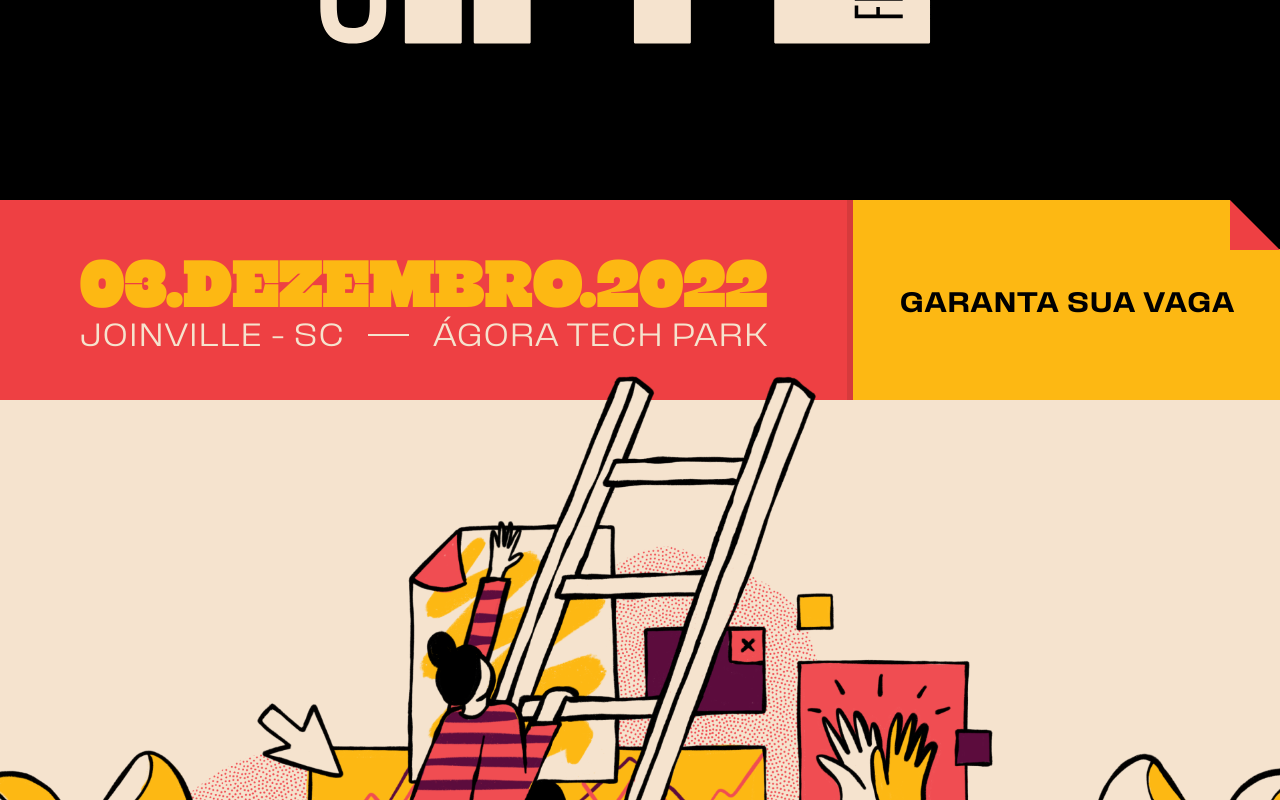
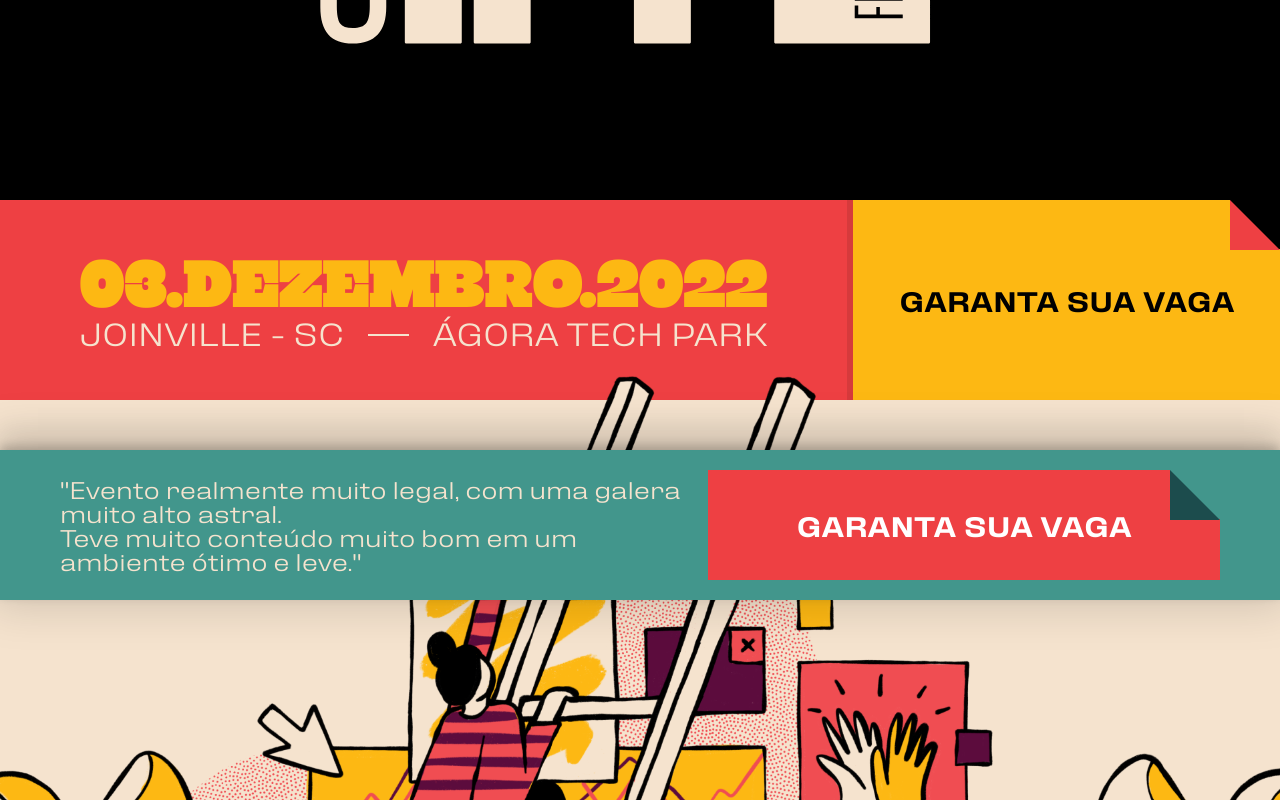
Before and after one commit to gabrnunes/shift-2022, a Next.js app: page / in a window 1280 px wide. Shown: the part 400-1200 px from the top of the page. Built offline with nearby package versions, Linux system fonts and the light colour scheme.

Commit message:
feat: floating banner inscreva-se

```diff
--- a/pages/index.tsx
+++ b/pages/index.tsx
@@ -9,6 +9,7 @@ import Intro from "@components/intro/Intro";
 import Sponsors from "@components/sponsors/Sponsors";
 import Schedule from "@components/schedule/Schedule";
 import Workshops from "@components/workshops/Workshops";
+import Floating from "@components/floating/Floating";
 
 export default function IndexController() {
     return (
@@ -34,6 +35,7 @@ export default function IndexController() {
                 <link rel="shortcut icon" href="/favicon.ico" />
                 <meta property="og:image" content="https://shiftfestival.cc/share-22.png" />
             </Head>
+            <Floating />
             <Hero />
             <Illustration />
             <Intro />
--- /dev/null
+++ b/src/components/floating/Floating.module.scss
@@ -0,0 +1,40 @@
+@import "@styles/constants";
+
+.banner {
+    padding: 20px 60px;
+    background-color: $color-green-light;
+    position: fixed;
+    bottom: -200px;
+    left: 0;
+    width: 100%;
+    height: 150px;
+    z-index: 100;
+    display: grid;
+    grid-template-columns: 1fr 40vw;
+    gap: 1rem;
+    box-shadow: 0px -4px 10px rgba(0, 0, 0, 0.2), 0px -24px 24px rgba(0, 0, 0, 0.05),
+        0px -4px 44px 10px rgba(0, 0, 0, 0.15);
+    transition: all 0.5s ease;
+
+    @media (max-width: 1110px) {
+        grid-template-columns: 1fr;
+        padding: 20px;
+        height: 120px;
+    }
+
+    &.visible {
+        bottom: 0;
+        transition: all 0.5s ease;
+    }
+}
+
+.testimonial {
+    display: flex;
+    align-items: center;
+    font-size: 1.5rem;
+    color: $color-cream;
+
+    @media (max-width: 1110px) {
+        display: none;
+    }
+}
--- /dev/null
+++ b/src/components/floating/Floating.tsx
@@ -0,0 +1,46 @@
+import { useState, useEffect } from "react";
+import classNames from "classnames";
+
+import Cta from "@components/_ui/cta/Cta";
+import styles from "./Floating.module.scss";
+
+export default function Floating() {
+    const [scrollTop, setScrollTop] = useState(0);
+    const [visible, setVisible] = useState(false);
+
+    useEffect(() => {
+        const onScroll = (e: any) => {
+            setScrollTop(e.target.documentElement.scrollTop);
+            const bottom =
+                Math.ceil(window.innerHeight + window.scrollY) >=
+                document.documentElement.scrollHeight - 200;
+
+            if (scrollTop > window.innerHeight) {
+                setVisible(true);
+            } else {
+                setVisible(false);
+            }
+
+            if (bottom) {
+                setVisible(false);
+            }
+        };
+        window.addEventListener("scroll", onScroll);
+
+        return () => window.removeEventListener("scroll", onScroll);
+    }, [scrollTop]);
+
+    return (
+        <div
+            className={classNames(styles.banner, {
+                [styles.visible]: visible,
+            })}
+        >
+            <p className={styles.testimonial}>
+                "Evento realmente muito legal, com uma galera muito alto astral. <br />
+                Teve muito conteúdo muito bom em um ambiente ótimo e leve."
+            </p>
+            <Cta color="red" />
+        </div>
+    );
+}
```
